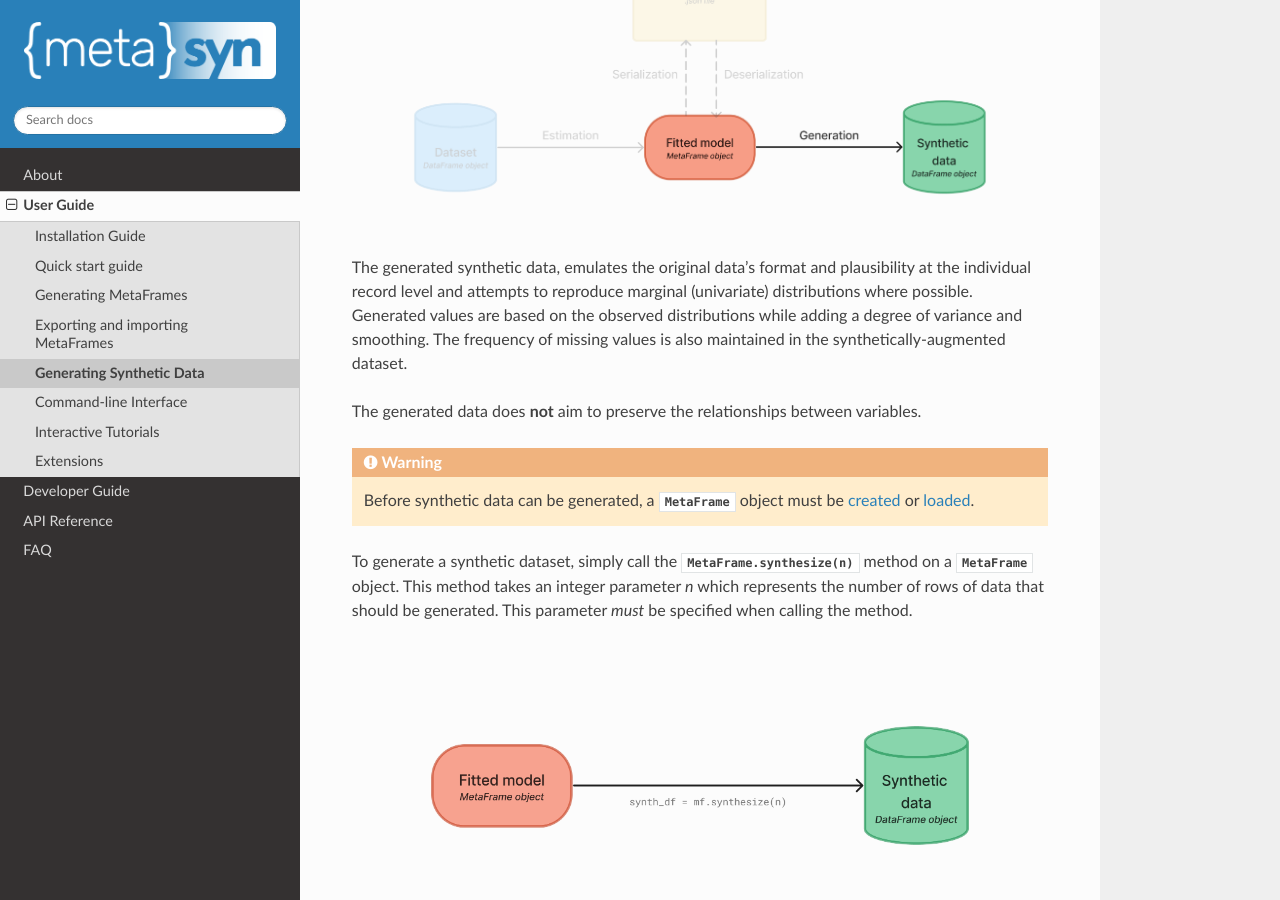
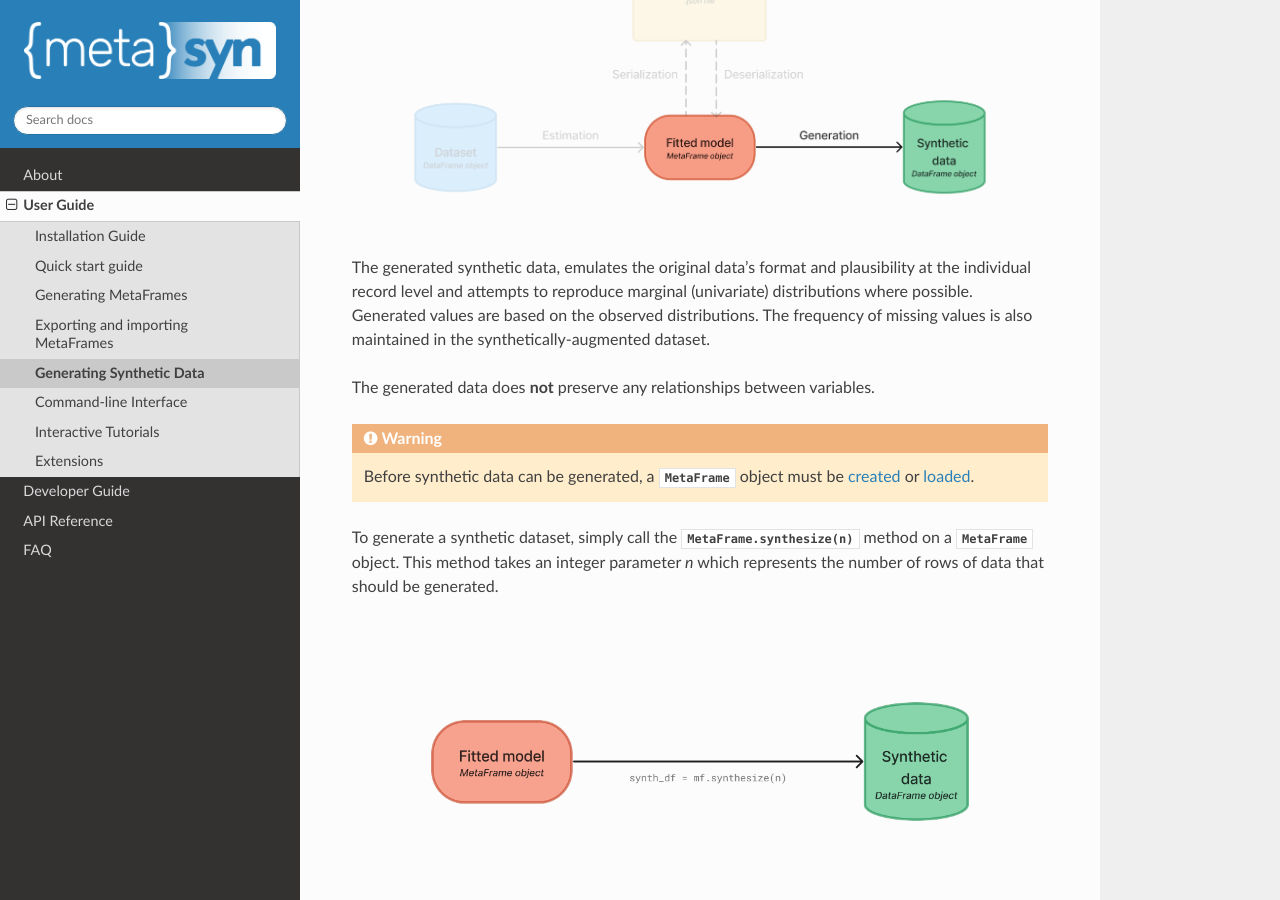
Before and after one commit to sodascience/metasyn, a Sphinx documentation site: the page built from docs/source/usage/generating_synthetic_data.rst, in a window 1280 px wide and 900 px high, scrolled down 328 px. Built offline with Sphinx 7.4.7 and the Read the Docs theme 2.0.0, drawn with Linux system fonts in a browser that asks for light colours.

Commit message:
Make small changes to the documentation

```diff
--- a/docs/source/faq.rst
+++ b/docs/source/faq.rst
@@ -36,7 +36,7 @@ Metasyn's synthetically generated datasets are classified as `Synthetically-Augm
 
 **What is a MetaFrame?**
 -------------------------
-A MetaFrame is a fitted model that describes the aggregate structure and characteristics of a dataset. It functions like (statistical) metadata for the dataset, providing information about the dataset without revealing the actual data itself. When metasyn is fed a dataset (as DataFrame), it generates this MetaFrame to capture certain key aspects of the data.
+A MetaFrame is a fitted model that describes the aggregate structure and characteristics of a dataset. It functions like (statistical) metadata for the dataset, providing information about the dataset without revealing the actual data itself. When metasyn is fed a dataset (as a DataFrame), it generates this MetaFrame to capture certain key aspects of the data.
 
 Key elements encapsulated in a MetaFrame include variable names, their data types, the proportion of missing values, and the parameters of the distributions that these variables follow in the dataset. This information is sufficient to understand the overall structure and attributes of the data, without divulging the exact data points.
 
--- a/docs/source/usage/generating_synthetic_data.rst
+++ b/docs/source/usage/generating_synthetic_data.rst
@@ -7,15 +7,18 @@ Metasyn can **generate synthetic data** from any :obj:`MetaFrame <metasyn.metafr
    :alt: Synthetic Data Generation
    :align: center
 
-The generated synthetic data, emulates the original data's format and plausibility at the individual record level and attempts to reproduce marginal (univariate) distributions where possible. Generated values are based on the observed distributions while adding a degree of variance and smoothing. The frequency of missing values is also maintained in the synthetically-augmented dataset.
+The generated synthetic data, emulates the original data's format and plausibility at the individual record
+level and attempts to reproduce marginal (univariate) distributions where possible.
+Generated values are based on the observed distributions.
+The frequency of missing values is also maintained in the synthetically-augmented dataset.
 
-The generated data does **not** aim to preserve the relationships between variables.
+The generated data does **not** preserve any relationships between variables.
 
 .. warning::
 
    Before synthetic data can be generated, a :obj:`MetaFrame <metasyn.metaframe.MetaFrame>` object must be :doc:`created </usage/generating_metaframes>` or :doc:`loaded </usage/exporting_metaframes>`.
 
-To generate a synthetic dataset, simply call the :meth:`MetaFrame.synthesize(n) <metasyn.metaframe.MetaFrame.synthesize>` method on a :obj:`MetaFrame <metasyn.metaframe.MetaFrame>` object. This method takes an integer parameter `n` which represents the number of rows of data that should be generated. This parameter *must* be specified when calling the method.
+To generate a synthetic dataset, simply call the :meth:`MetaFrame.synthesize(n) <metasyn.metaframe.MetaFrame.synthesize>` method on a :obj:`MetaFrame <metasyn.metaframe.MetaFrame>` object. This method takes an integer parameter `n` which represents the number of rows of data that should be generated.
 
 .. image:: /images/pipeline_generation_code.png
    :alt: Synthetic Data Generation With Code Snippet
--- a/docs/source/usage/quick_start.rst
+++ b/docs/source/usage/quick_start.rst
@@ -4,12 +4,12 @@ Quick start guide
 Get started quickly with metasyn using the following example. In this concise demonstration, you'll learn the basic functionality of metasyn by generating synthetic data from `titanic <https://raw.githubusercontent.com/pandas-dev/pandas/main/doc/data/titanic.csv>`_ dataset.
 
 .. note::
-   The steps on this page correspond to the basic tutorial available on the :doc:`/usage/interactive_tutorials` page. As such, if you prefer an interactive experience, check out the basic tutorial for a guided walkthrough!
+   A more elaborate version of this page is also available as an interactive tutorial available on the :doc:`/usage/interactive_tutorials` page.
 
 Importing Libraries
 -------------------
 
-The first step in any Python project is to import the necessary libraries. For this example, we will need Polars and metasyn.
+The first step is to import the required Python libraries. For this example, we will need Polars and metasyn.
 
 
 .. code:: python
```
Also changed, not shown: docs/source/about/metasyn_in_detail.rst (+35 -29 lines), docs/source/usage/generating_metaframes.rst (+4 -5 lines).
